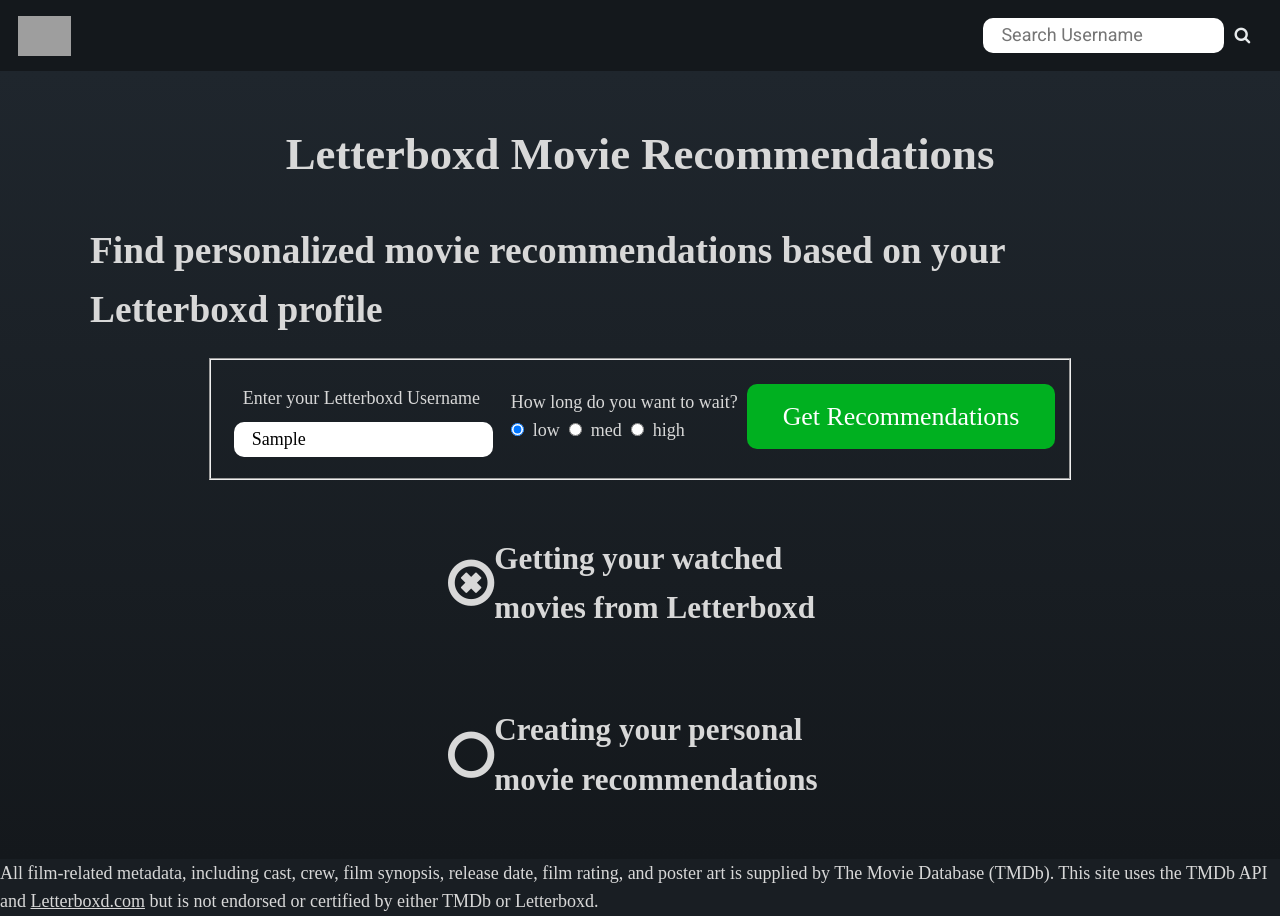
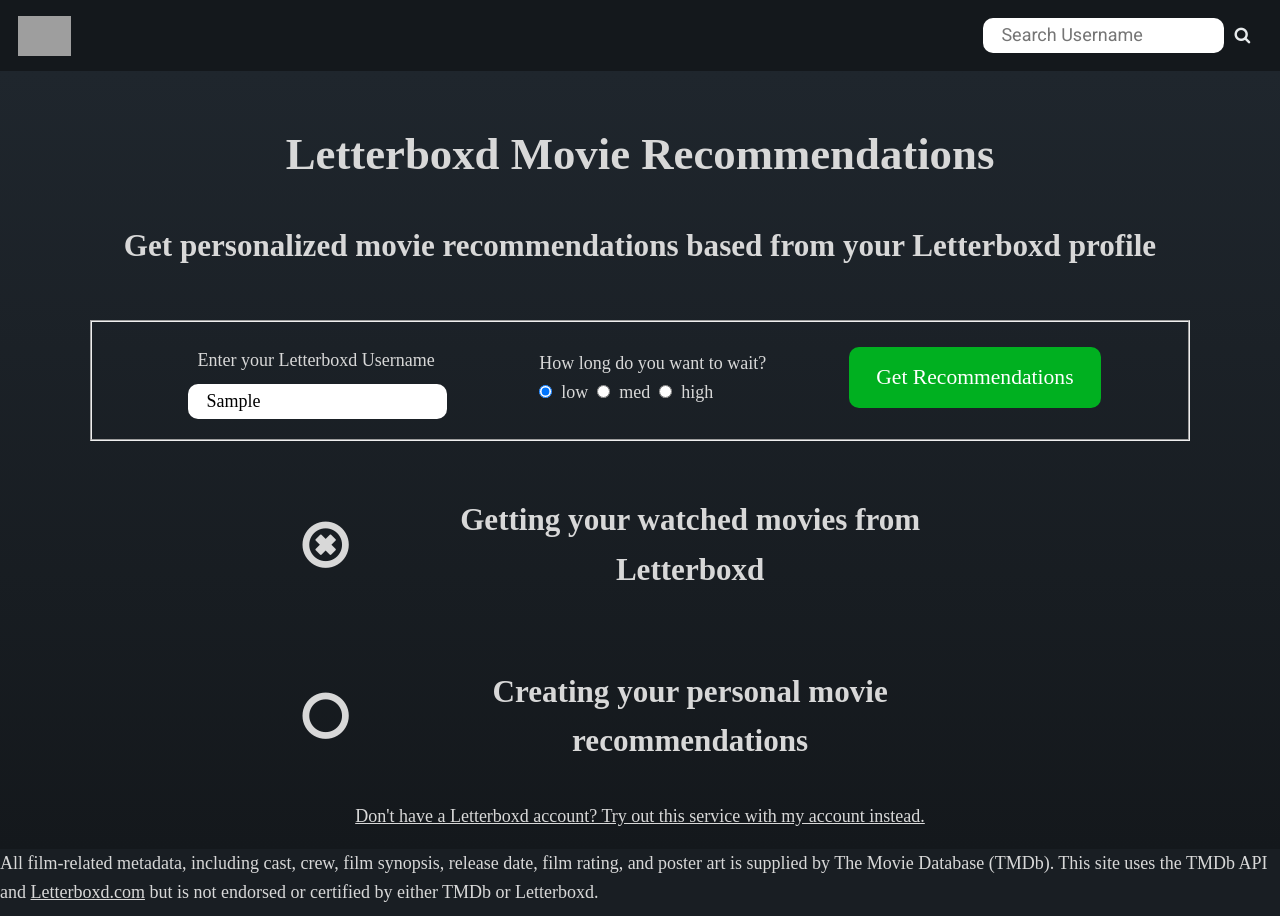
Before and after one commit to MitchellAV/next-letterboxd-recommendation, a Next.js app: page / in a window 1280 px wide. Both pictures are taken after typing "Sample" into the empty fields and a click on the button "Get Recommendations". Built offline with nearby package versions, Linux system fonts and the light colour scheme; no server answers; grey boxes are pictures that could not be loaded.

Commit message:
small changes to home page UI

```diff
--- a/pages/index.tsx
+++ b/pages/index.tsx
@@ -15,7 +15,7 @@
   const [userRecStatus, setUserRecStatus] = useState("waiting");
   const [response, setResponse] = useState({
     message: "",
-		status: -1
+    status: -1,
   });
   const handleChange: React.ChangeEventHandler<HTMLInputElement> = (e) => {
     let value = e.target.value;
@@ -82,9 +82,9 @@
         <title>Letterboxd Movie Recommendation</title>
       </Head>
       <Modal response={response}></Modal>
-			<h1>Letterboxd Movie Recommendations</h1>
-			<h2>
-				Find personalized movie recommendations based on your Letterboxd
+      <h1 className="main__header">Letterboxd Movie Recommendations</h1>
+      <h2 className="main__subheader">
+        Get personalized movie recommendations based from your Letterboxd
         profile
       </h2>
       <form className="recommendation-form" onSubmit={handleSubmit}>
@@ -149,30 +149,26 @@
         <section className="status-container">
           <Status
             state={userMovieStatus}
-						statusText={
-							"Getting your watched movies from Letterboxd"
-						}
+            statusText={"Getting your watched movies from Letterboxd"}
           />
           <Status
             state={userRecStatus}
-						statusText={
-							"Creating your personal movie recommendations"
-						}
+            statusText={"Creating your personal movie recommendations"}
           />
           {userMovieStatus === "success" && (
             <Link href={`/user/${form.username}`}>
               <a>Click here to go to your recommendations</a>
             </Link>
           )}
-					{userMovieStatus === "success" &&
-						userRecStatus === "success" && (
-							<h2>
-								Recommendations are ready... Taking you there
-								now
-							</h2>
+          {userMovieStatus === "success" && userRecStatus === "success" && (
+            <h2>Recommendations are ready... Taking you there now</h2>
           )}
         </section>
       )}
+      <Link href={"/user/mitchellv"}>
+        Don't have a Letterboxd account? Try out this service with my account
+        instead.
+      </Link>
     </>
   );
 };
--- a/styles/_form.scss
+++ b/styles/_form.scss
@@ -30,6 +30,9 @@
   justify-content: space-evenly;
   align-items: center;
   flex-wrap: wrap;
+  &--generate {
+    flex-direction: column;
+  }
 }
 .form-group {
   display: flex;
@@ -48,7 +51,10 @@
   justify-content: center;
   align-items: center;
   margin: 1rem 0;
+  width: 100%;
 }
 .recommendation-items {
-	min-width: 60%;
+  flex-direction: row;
+  justify-content: space-evenly;
+  width: 100%;
 }
--- a/styles/globals.scss
+++ b/styles/globals.scss
@@ -10,6 +10,18 @@
 @import "footer";
 @import "form";
 
+.main {
+  &__header {
+    font-size: ms(5);
+    text-align: center;
+  }
+  &__subheader {
+    font-size: ms(3);
+    padding-bottom: 1em;
+    text-align: center;
+  }
+}
+
 .status-container {
   width: 100%;
   display: flex;
@@ -18,7 +30,7 @@
   align-items: center;
 }
 .status-group {
-	width: 30vw;
+  max-width: 75ch;
   display: flex;
   flex-direction: row;
   justify-content: space-between;
@@ -27,6 +39,10 @@
 }
 .status-icon {
   float: left;
+  margin-right: 1em;
+}
+.status-text {
+  text-align: center;
 }
 
 .content {
@@ -74,8 +90,8 @@
 
 .submit-btn {
   background-color: #00b020;
-	padding: 1rem 2rem;
-	font-size: ms(2);
+  padding: 1rem 1.5rem;
+  font-size: ms(1);
 }
 
 .info-btn {
```
Also changed, not shown: 1 other file (tests, documents, lock files or other folders). Lines whose indentation alone changed are shown as unchanged.
